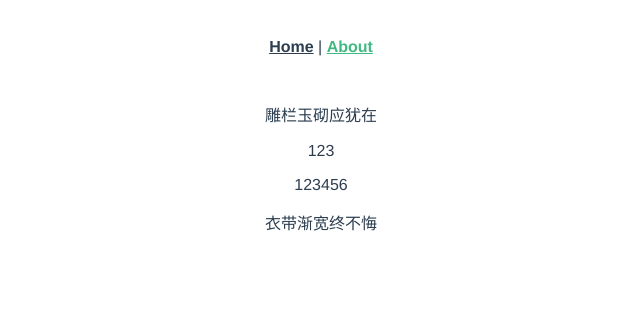
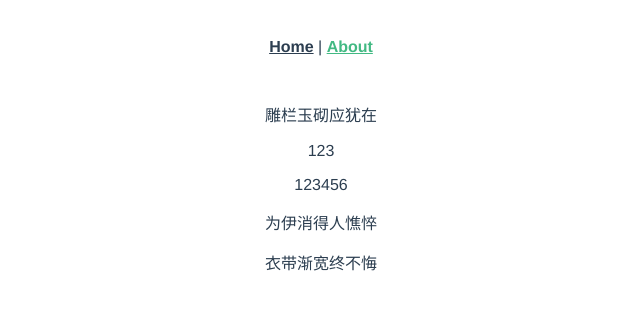
Before and after one commit to 991025/chuchen, a Vue app: page /about in a window 1280 px wide. Shown: the top 310 px of the page, without its empty margins (319-959 px from the left). Built offline with nearby package versions, Linux system fonts and the light colour scheme.

Commit message:
在dev上添加一个p

```diff
--- a/src/views/About.vue
+++ b/src/views/About.vue
@@ -3,6 +3,7 @@
     <p>雕栏玉砌应犹在</p>
     <p>123</p>
     <p>123456</p>
+    <p>为伊消得人憔悴</p>
     <p>衣带渐宽终不悔</p>
   </div>
 </template>
```
